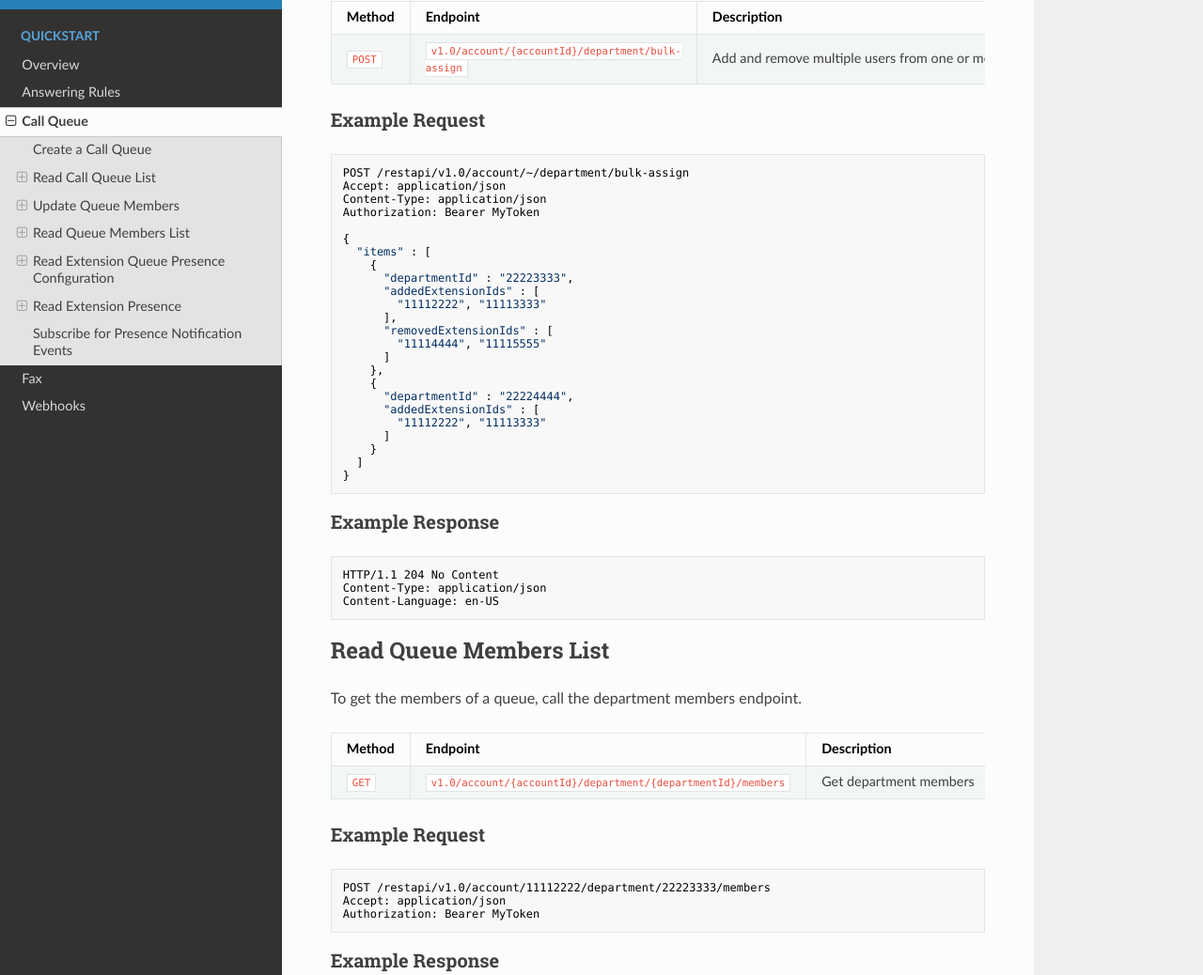
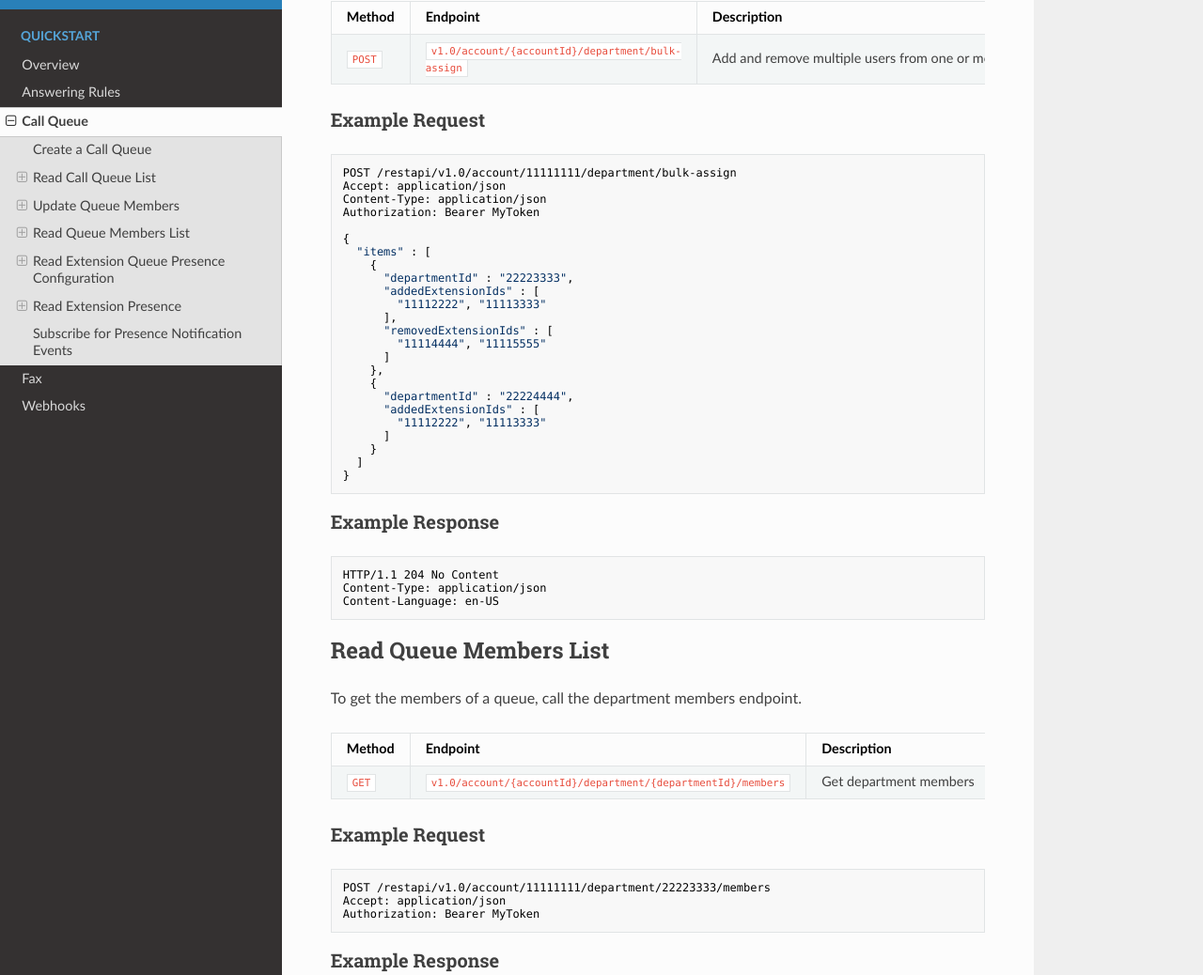
Before and after one commit to grokify/ringcentral-docs-quickstart, an MkDocs documentation site: the page built from docs/call_queue.md, in a window 1280 px wide and 1400 px high, scrolled down 1324 px. Shown: the part 83-1121 px from the top of the window at 94% size. Built offline with MkDocs 1.6.1, drawn with Linux system fonts in a browser that asks for light colours; nearby versions of some CDN libraries; old or Windows-style settings are respelled for this version of MkDocs; some of the changed text lies outside the part shown.

Commit message:
update docs

````diff
--- a/docs/call_queue.md
+++ b/docs/call_queue.md
@@ -72,7 +72,7 @@ Users can be added and removed using the `account/~/department/bulk-assign` endp
 ### Example Request
 
 ```bash
-POST /restapi/v1.0/account/~/department/bulk-assign
+POST /restapi/v1.0/account/11111111/department/bulk-assign
 Accept: application/json
 Content-Type: application/json
 Authorization: Bearer MyToken
@@ -117,7 +117,7 @@ To get the members of a queue, call the department members endpoint.
 ### Example Request
 
 ```bash
-POST /restapi/v1.0/account/11112222/department/22223333/members
+POST /restapi/v1.0/account/11111111/department/22223333/members
 Accept: application/json
 Authorization: Bearer MyToken
 ```
````
Also changed, not shown: other parts of docs/call_queue.md (+1 -1 lines).
